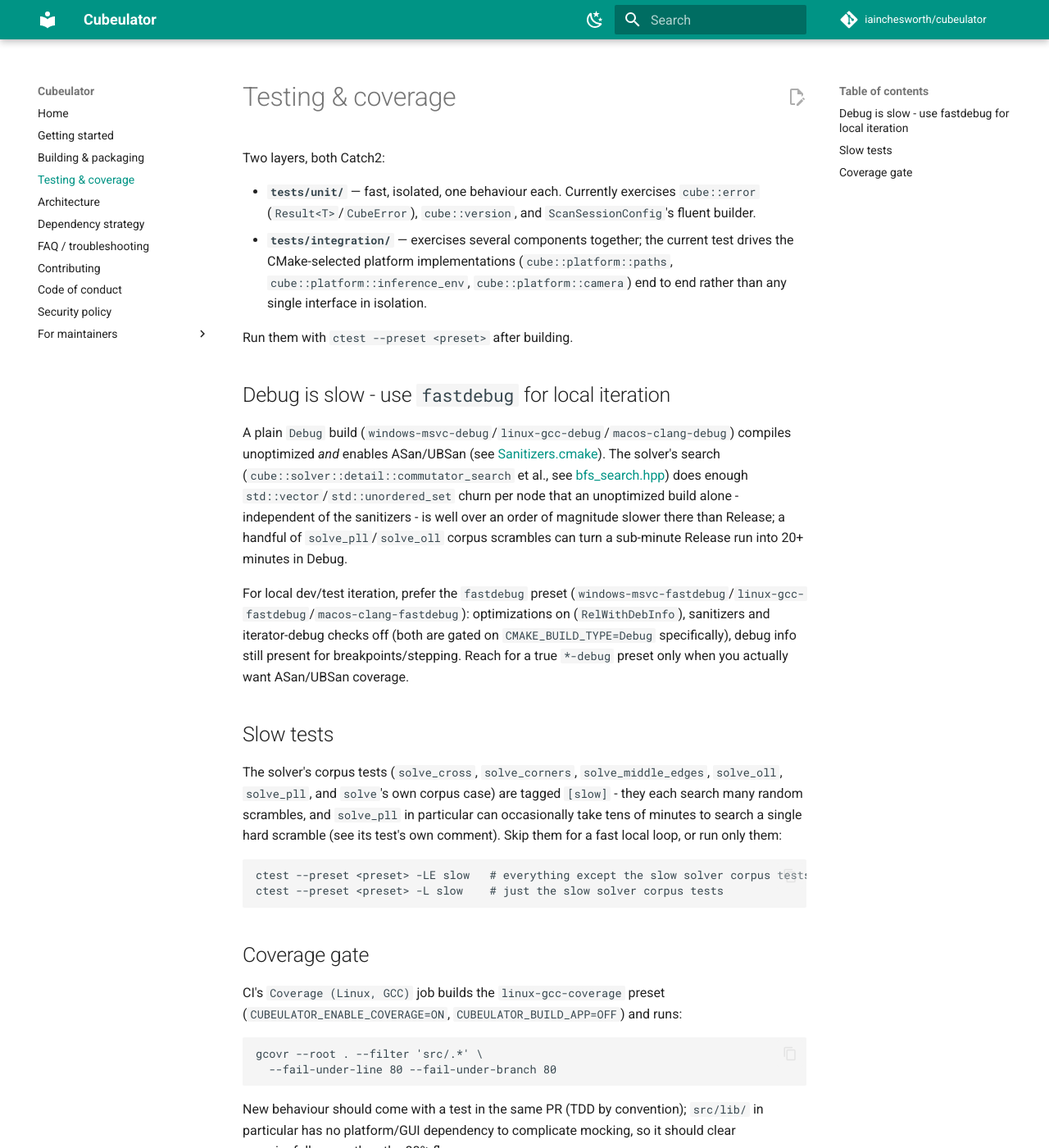
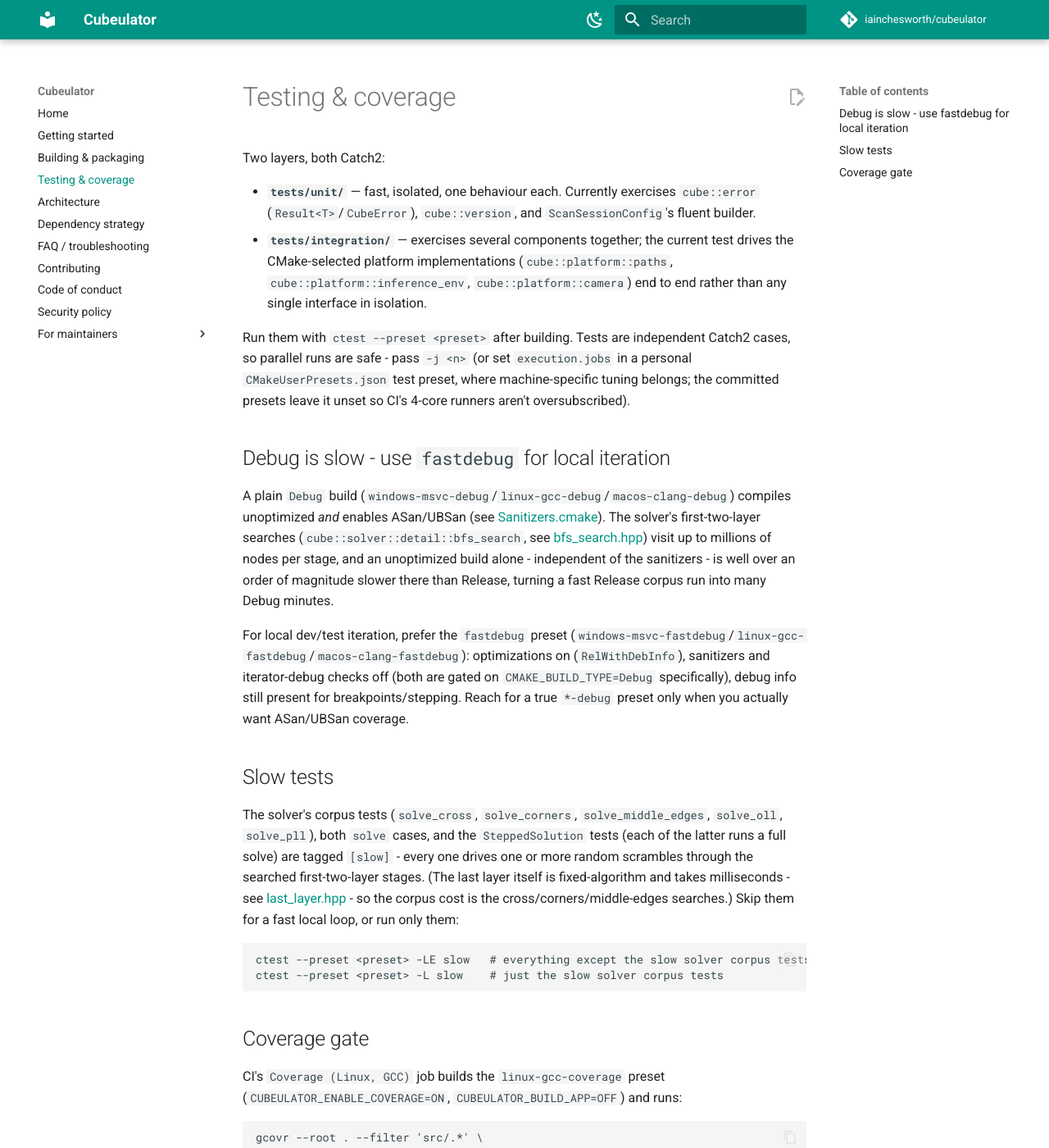
Before and after one commit to iainchesworth/cubeulator, an MkDocs documentation site: the page built from docs/testing.md, in a window 1280 px wide and 1400 px high. Shown: the whole window at 82% size. Built offline with MkDocs 1.6.1 and Material for MkDocs 9.7.7, drawn with Linux system fonts in a browser that asks for light colours; comment, search, counter and statistics services are not loaded.

Commit message:
Bound every solve to seconds: fixed 2-look OLL/PLL algorithms
The app guides a person holding a real scrambled cube, interactively, on
a phone - so solve() must complete in seconds on every input. The
last-layer stages previously *searched* for a commutator sequence per
scramble, which was correct but exponentially unbounded in practice: a
hard PLL corner permutation legitimately took minutes of desktop CPU,
and one documented case ran 80+ minutes without resolving.

Replace that search with the approach human speedcubers use: a fixed
alphabet of named last-layer algorithms (F R U R' U' F' edge flip,
Sune/Anti-Sune, A-perm, U-perm - each preserving F2L as a unit),
composed by a breadth-first search over whole algorithms plus U
alignment turns (last_layer.hpp). Every alphabet word is F2L-safe, so
the reachable space is a subset of the last-layer group's 62,208 states
and the search is bounded by state count, not branching^depth:
milliseconds on any hardware, no slow path to fall into. An exhaustive
enumeration of all 62,208 last-layer states confirmed every one solves,
F2L is never disturbed, and the 21-facelet visited-set key never
collides.

Also arena-optimize the remaining first-two-layer bfs_search: nodes now
store (cube, parent, move, depth) in one growing vector with
parent-chain path reconstruction, instead of copying a full move-path
vector into every enqueued node - that allocation churn dominated
searches that legitimately visit 10^5..10^6 nodes. Expansion order and
results are unchanged.

Full solve of the documented worst seed drops from ~48s to ~1.6s in
Release (average ~3.8s across a 10-seed corpus, all of it now in the
cross/corners/middle-edges searches); the full test suite drops from
~38 minutes to ~2.7 minutes. The PLL corpus grows 3 -> 10 seeds now
that PLL cost is negligible, and a new white-box test pins the
F2L-preservation invariant of each alphabet word directly, so a
one-move typo in an algorithm constant fails at the constant rather
than as an opaque corpus failure downstream. The OLL stage
postconditions additionally gate on f2l_solved so a hypothetical broken
alphabet word degrades to no_solution instead of a silently wrong stage
answer.

The commutator machinery (commutator_search, two_commutator_search,
nested_commutator_search, f2l_pieces_off_u, f2l_key) is removed with
its last callers; cross/corners/middle-edges searches are untouched.

````diff
--- a/docs/testing.md
+++ b/docs/testing.md
@@ -11,19 +11,22 @@
   `cube::platform::camera`) end to end rather than any single interface in
   isolation.
 
-Run them with `ctest --preset <preset>` after building.
+Run them with `ctest --preset <preset>` after building. Tests are
+independent Catch2 cases, so parallel runs are safe - pass `-j <n>` (or set
+`execution.jobs` in a personal `CMakeUserPresets.json` test preset, where
+machine-specific tuning belongs; the committed presets leave it unset so
+CI's 4-core runners aren't oversubscribed).
 
 ## Debug is slow - use `fastdebug` for local iteration
 
 A plain `Debug` build (`windows-msvc-debug`/`linux-gcc-debug`/`macos-clang-debug`)
 compiles unoptimized *and* enables ASan/UBSan (see
-[Sanitizers.cmake](../cmake/Sanitizers.cmake)). The solver's search
-(`cube::solver::detail::commutator_search` et al., see
-[bfs_search.hpp](../src/lib/src/solver/bfs_search.hpp)) does enough
-`std::vector`/`std::unordered_set` churn per node that an unoptimized build
-alone - independent of the sanitizers - is well over an order of magnitude
-slower there than Release; a handful of `solve_pll`/`solve_oll` corpus
-scrambles can turn a sub-minute Release run into 20+ minutes in Debug.
+[Sanitizers.cmake](../cmake/Sanitizers.cmake)). The solver's first-two-layer
+searches (`cube::solver::detail::bfs_search`, see
+[bfs_search.hpp](../src/lib/src/solver/bfs_search.hpp)) visit up to millions
+of nodes per stage, and an unoptimized build alone - independent of the
+sanitizers - is well over an order of magnitude slower there than Release,
+turning a fast Release corpus run into many Debug minutes.
 
 For local dev/test iteration, prefer the `fastdebug` preset
 (`windows-msvc-fastdebug`/`linux-gcc-fastdebug`/`macos-clang-fastdebug`):
@@ -35,11 +38,13 @@
 ## Slow tests
 
 The solver's corpus tests (`solve_cross`, `solve_corners`,
-`solve_middle_edges`, `solve_oll`, `solve_pll`, and `solve`'s own corpus
-case) are tagged `[slow]` - they each search many random scrambles, and
-`solve_pll` in particular can occasionally take tens of minutes to search a
-single hard scramble (see its test's own comment). Skip them for a fast
-local loop, or run only them:
+`solve_middle_edges`, `solve_oll`, `solve_pll`), both `solve` cases, and
+the `SteppedSolution` tests (each of the latter runs a full solve) are
+tagged `[slow]` - every one drives one or more random scrambles through
+the searched first-two-layer stages. (The last layer itself is fixed-algorithm and takes
+milliseconds - see [last_layer.hpp](../src/lib/src/solver/last_layer.hpp) -
+so the corpus cost is the cross/corners/middle-edges searches.) Skip them
+for a fast local loop, or run only them:
 
 ```
 ctest --preset <preset> -LE slow   # everything except the slow solver corpus tests
````
Also changed, not shown: docs/architecture.md (+4 -2 lines), 10 other files.
